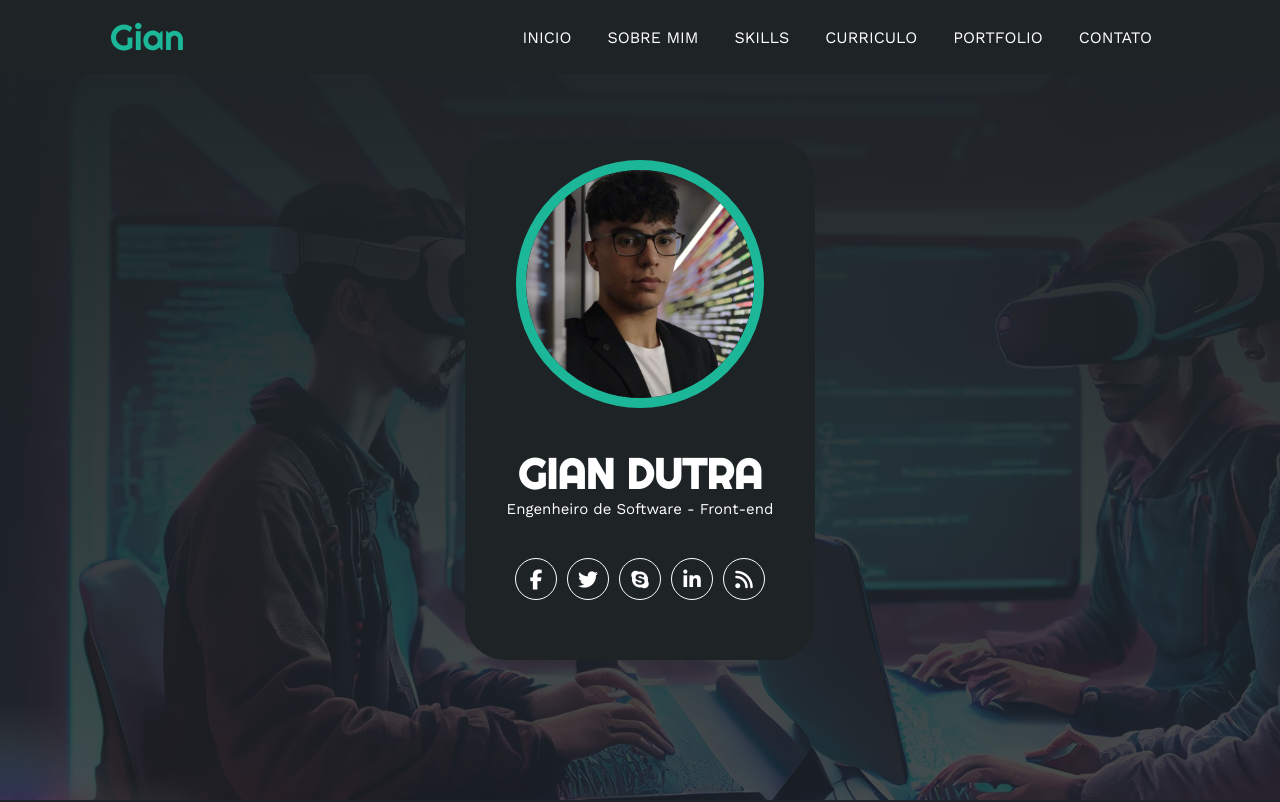
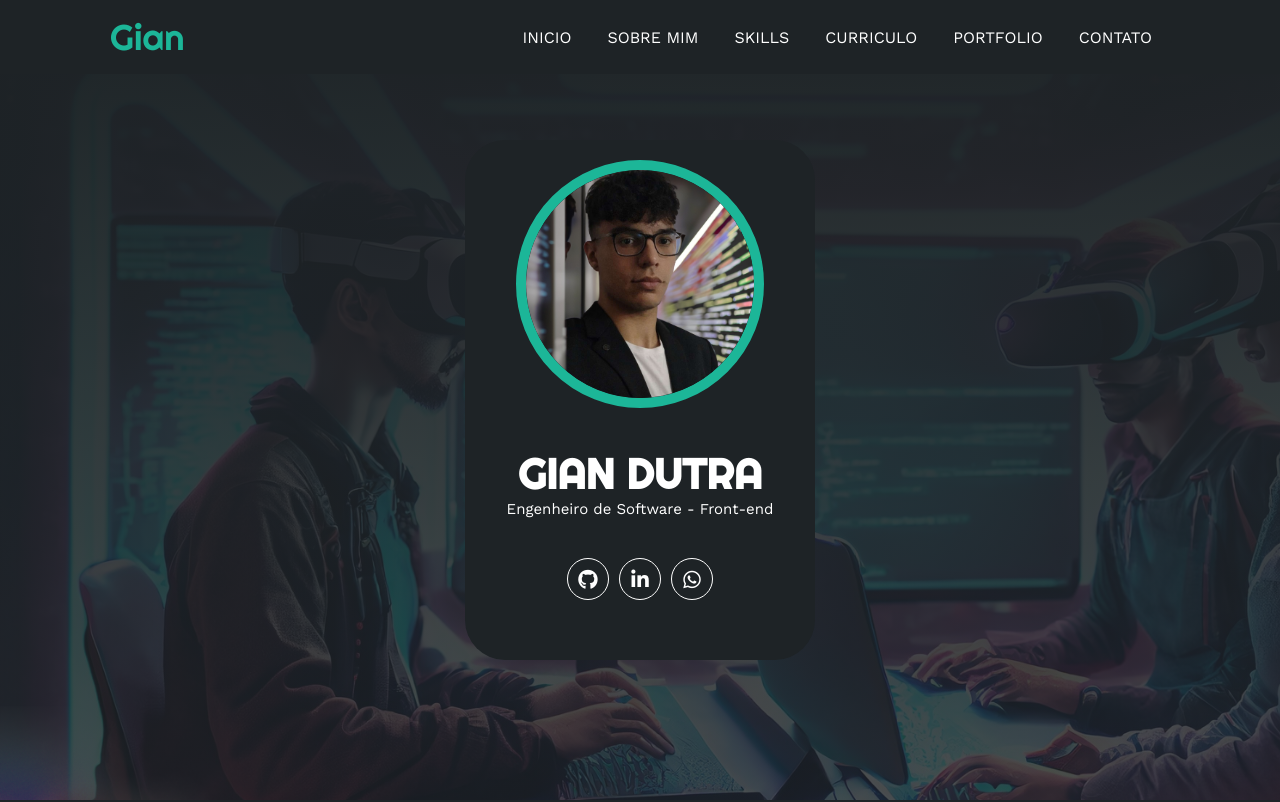
Before and after one commit to GianDutra/meu_portfolio, a React (Create React App) app: page / in a window 1280 px wide. Shown: the top 802 px of the page. Built offline with nearby package versions, Linux system fonts and the light colour scheme.

Commit message:
Links redirecionando para minhas redes sociais

```diff
--- a/src/components/Footer/index.js
+++ b/src/components/Footer/index.js
@@ -7,12 +7,11 @@ const Footer = () => {
     <i class="fa-solid fa-angles-up"></i>
 </a>
 <div class="redes">
-    <a href="#"><i class="fa-brands fa-facebook-f"></i></a>
-    <a href="#"><i class="fa-brands fa-twitter"></i></a>
-    <a href="#"><i class="fa-brands fa-skype"></i></a>
-    <a href="#"><i class="fa-brands fa-linkedin-in"></i></a>
-    <a href="#"><i class="fa-solid fa-rss"></i></a>
+    <a href="https://github.com/GianDutra" target="_blank"><i className="fa-brands fa-github"></i></a>
+    <a href="https://www.linkedin.com/in/gian-vitor-dutra-880a2a211/" target="_blank"><i className="fa-brands fa-linkedin-in"></i></a>
+    <a href="https://wa.me/5519981349674" target="_blank"><i className="fa-brands fa-whatsapp"></i></a>
 </div>
+
 </footer>
 
 )
--- a/src/pages/Home/index.js
+++ b/src/pages/Home/index.js
@@ -24,11 +24,9 @@ const Home = () => {
             <h1>GIAN DUTRA</h1>
             <h2>Engenheiro de Software - Front-end</h2>
             <div class="redes">
-                <a href="#"><i class="fa-brands fa-facebook-f"></i></a>
-                <a href="#"><i class="fa-brands fa-twitter"></i></a>
-                <a href="#"><i class="fa-brands fa-skype"></i></a>
-                <a href="#"><i class="fa-brands fa-linkedin-in"></i></a>
-                <a href="#"><i class="fa-solid fa-rss"></i></a>
+                <a href="https://github.com/GianDutra" target="_blank"><i className="fa-brands fa-github"></i></a>
+                <a href="https://www.linkedin.com/in/gian-vitor-dutra-880a2a211/" target="_blank"><i className="fa-brands fa-linkedin-in"></i></a>
+                <a href="https://wa.me/5519981349674" target="_blank"><i className="fa-brands fa-whatsapp"></i></a>
             </div>
         </div>
     </section>
```
